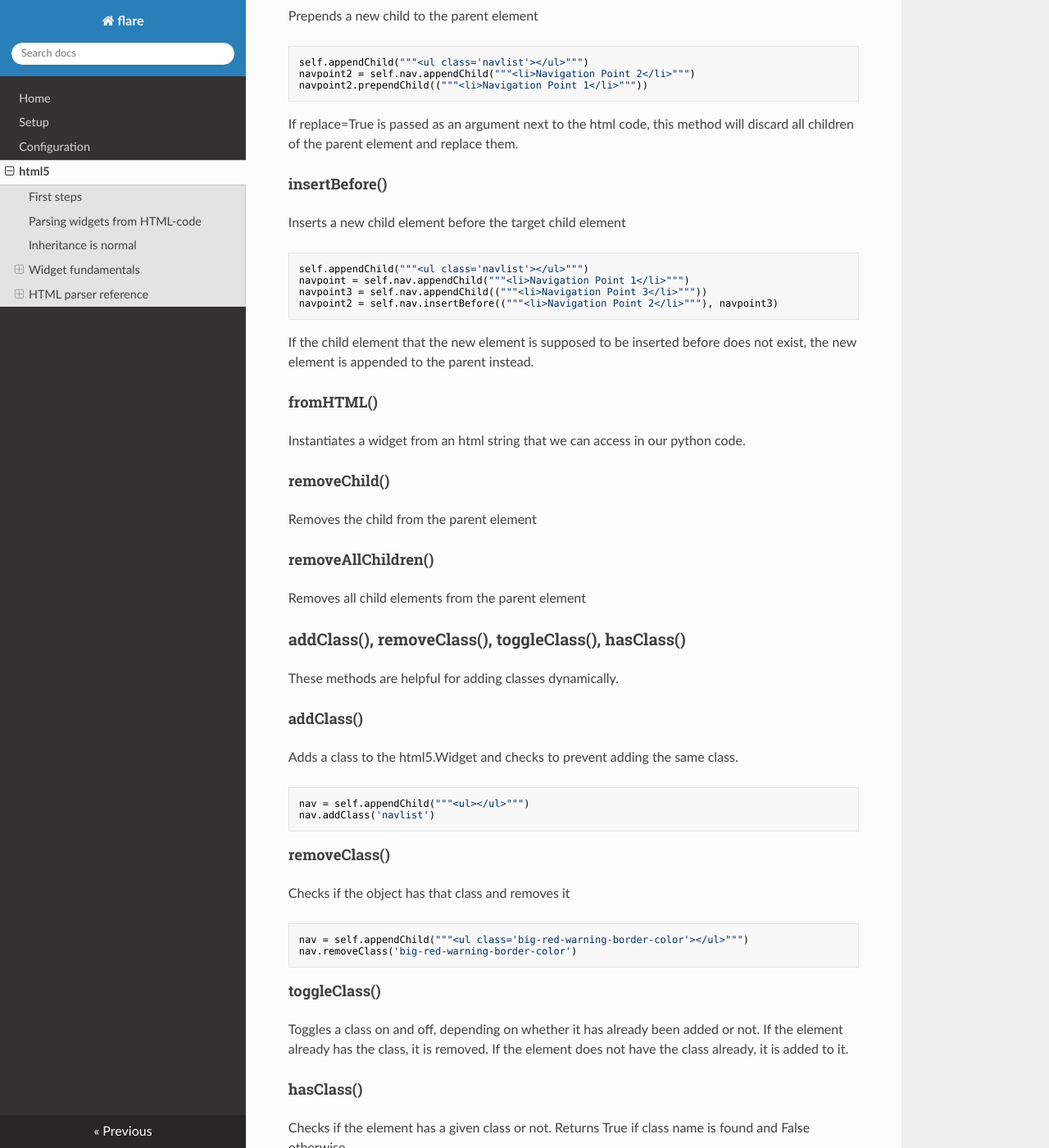
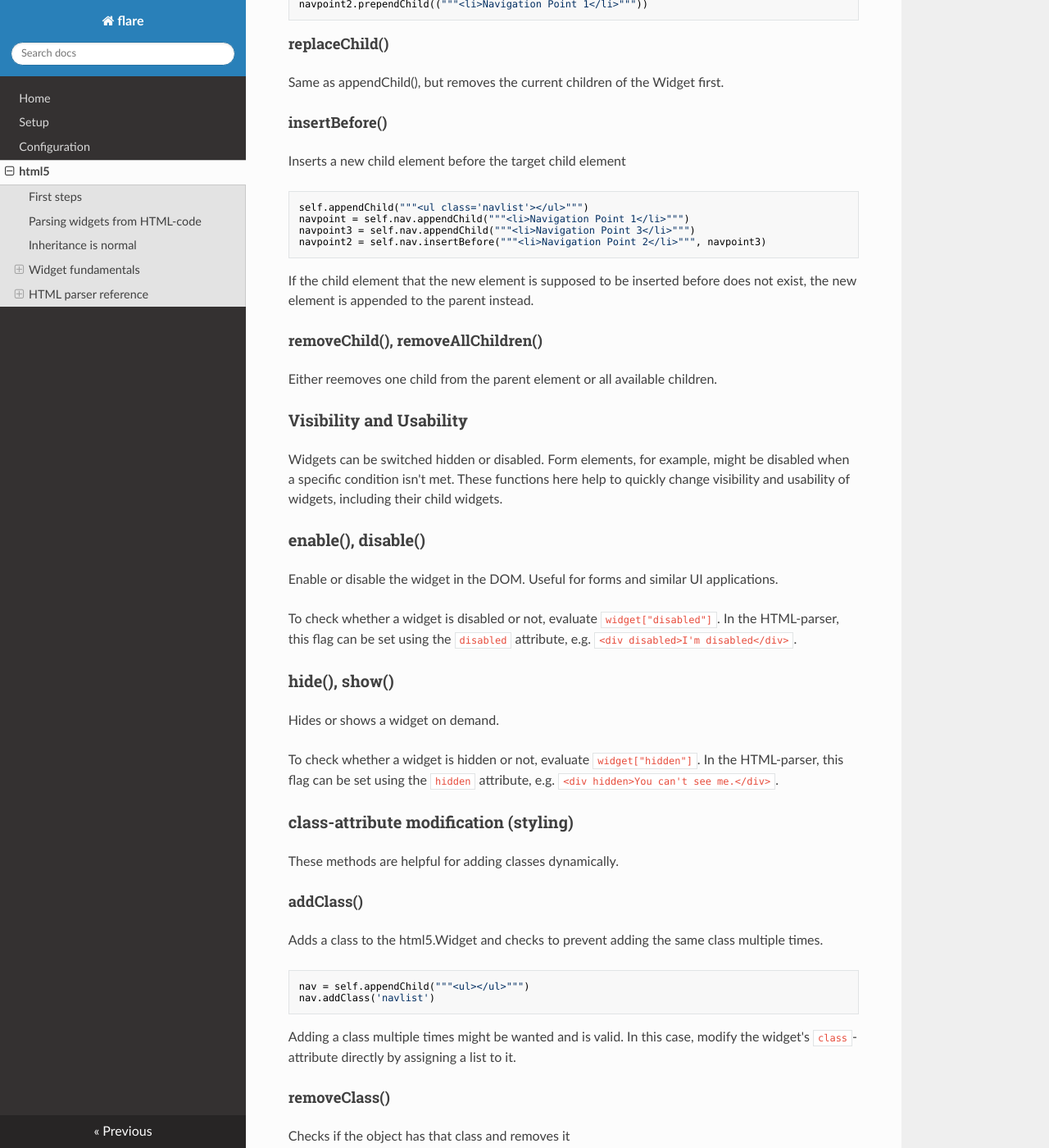
Before and after one commit to passion0714/python, an MkDocs documentation site: the page built from docs/html5.md, in a window 1280 px wide and 1400 px high, scrolled down 3490 px. Shown: the whole window at 82% size. Built offline with MkDocs 1.6.1, drawn with Linux system fonts in a browser that asks for light colours; nearby versions of some CDN libraries; some of the changed text lies outside the part shown.

Commit message:
Improving html5 doc

````diff
--- a/docs/html5.md
+++ b/docs/html5.md
@@ -61,7 +61,7 @@ ul.prependChild(html5.Li(1337 * 42))
 ul.appendChild("<li>me too</li>", html5.Li("and same as I"))
 ```
 
-The HTML parser can also do more: When component classes (any class that inherits directly from an html5.Widget, like `html5.Div` or so) are decorated with the [html5.tag](#html5.tag)-decorator, these are automatically made available in the HTML-parser for recognition.
+The HTML parser can also do more: When component classes (any class that inherits directly from html5.Widget, like html5.Div or so) are decorated with the [html5.tag](#html5.tag)-decorator, these are automatically made available in the HTML-parser for recognition.
 
 ## Inheritance is normal
 
@@ -108,10 +108,10 @@ Following sections describe the most widely used functions of the `html5.Widget`
 
 ### Constructor
 
-All Widgets in html5 share the same `__init__`-function, having the following signature:
+All widgets share the same `__init__`-function, having the following signature:
 
 ```python
-def Widget.__init__(self, *args, appendTo=None, style=None, **kwargs)
+def __init__(self, *args, appendTo=None, style=None, **kwargs)
 ```
 
 - `*args` are any positional arguments that are passed to `self.appendChild()`. These can be either other widgets or strings containing HTML-code. Non-container widgets like `html5.Br()` or `html5.Hr()` don't allow anything passed to this parameter, and throw an Exception.
@@ -119,57 +119,80 @@ def Widget.__init__(self, *args, appendTo=None, style=None, **kwargs)
 - `style` allows to specify CSS-classes which are added to the constructed widget using
 - `**kwargs` specifies any other parameters that are passed to `appendChild()`, like variables.
 
-### appendChild(), prependChild(), insertBefore(), fromHTML(), removeChild()
-These methods manipulate the DOM and it's html elements
+### Building
+
+These methods manipulate the DOM and it's nodes
 
 #### appendChild()
-Appends a new child to the parent element:
-```
+
+Appends another html5.Widget as child to the parent element:
+
+```python
 self.appendChild("""<ul class='navlist'></ul>""")
 self.nav.appendChild("""<li>Navigation Point 1</li>""")
 ```
-If replace=True is passed as an argument next to the html code, this method will discard all children of the parent element
-and replace them.
 
 #### prependChild()
+
 Prepends a new child to the parent element
-```
+```python
 self.appendChild("""<ul class='navlist'></ul>""")
 navpoint2 = self.nav.appendChild("""<li>Navigation Point 2</li>""")
 navpoint2.prependChild(("""<li>Navigation Point 1</li>"""))
 ```
-If replace=True is passed as an argument next to the html code, this method will discard all children of the parent element
-and replace them.
+
+#### replaceChild()
+
+Same as appendChild(), but removes the current children of the Widget first.
 
 #### insertBefore()
+
 Inserts a new child element before the target child element
-```
+
+```python
 self.appendChild("""<ul class='navlist'></ul>""")
 navpoint = self.nav.appendChild("""<li>Navigation Point 1</li>""")
-navpoint3 = self.nav.appendChild(("""<li>Navigation Point 3</li>"""))
-navpoint2 = self.nav.insertBefore(("""<li>Navigation Point 2</li>"""), navpoint3)
+navpoint3 = self.nav.appendChild("""<li>Navigation Point 3</li>""")
+navpoint2 = self.nav.insertBefore("""<li>Navigation Point 2</li>""", navpoint3)
 ```
+
 If the child element that the new element is supposed to be inserted before does not exist, the new element is appended to the parent instead.
 
-#### fromHTML()
-Instantiates a widget from an html string that we can access in our python code.
+#### removeChild(), removeAllChildren()
 
-#### removeChild()
-Removes the child from the parent element
+Either reemoves one child from the parent element or all available children.
 
-#### removeAllChildren()
-Removes all child elements from the parent element
 
-### addClass(), removeClass(), toggleClass(), hasClass()
+### Visibility and Usability
+
+Widgets can be switched hidden or disabled. Form elements, for example, might be disabled when a specific condition isn't met. These functions here help to quickly change visibility and usability of widgets, including their child widgets.
+
+### enable(), disable()
+
+Enable or disable the widget in the DOM. Useful for forms and similar UI applications.
+
+To check whether a widget is disabled or not, evaluate `widget["disabled"]`. In the HTML-parser, this flag can be set using the `disabled` attribute, e.g. `<div disabled>I'm disabled</div>`.
+
+### hide(), show()
+
+Hides or shows a widget on demand.
+
+To check whether a widget is hidden or not, evaluate `widget["hidden"]`. In the HTML-parser, this flag can be set using the `hidden` attribute, e.g. `<div hidden>You can't see me.</div>`.
+
+
+### class-attribute modification (styling)
+
 These methods are helpful for adding classes dynamically.
 
 #### addClass()
 
-Adds a class to the html5.Widget and checks to prevent adding the same class.
+Adds a class to the html5.Widget and checks to prevent adding the same class multiple times.
 ```
 nav = self.appendChild("""<ul></ul>""")
 nav.addClass('navlist')
 ```
+
+Adding a class multiple times might be wanted and is valid. In this case, modify the widget's `class`-attribute directly by assigning a list to it.
 
 #### removeClass()
 
@@ -181,8 +204,8 @@ nav.removeClass('big-red-warning-border-color')
 
 #### toggleClass()
 
-Toggles a class on and off, depending on whether it has already been added or not.
-If the element already has the class, it is removed. If the element does not have the class already, it is added to it.
+Toggles a class *on* or *off*, depending on whether it has the specified class already or not.
+
 
 #### hasClass()
 
@@ -193,12 +216,6 @@ if nav.hasClass('big-red-warning-border-color'):
     print("Help! There is a big red border around this element! Remove the class so we can feel safe again")
 ```
 
-### enable(), disable()
-These methods will enable or disable an element in the DOM. Useful for forms and similar UI applications.
-
-### hide(), show()
-Will hide or show and element on demand. This is done by adding the hidden attribute to the element or removing it accordingly.
-
 ### Event handling
 
 todo
@@ -208,7 +225,8 @@ todo
 
 ### Conditional rendering
 
-For conditional rendering, the attributes `flare-if`, `flare-elif` and `flare-else` can be used on all tags for conditional rendering. This allows for any simple Python expression that evaluates to True.
+The attributes `flare-if`, `flare-elif` and `flare-else` can be used on all tags for conditional rendering.
+This allows for any simple Python expression that evaluates to True or any computed non-boolean value representing True.
 
 ```python
 html5.Body().appendChild("""
@@ -221,7 +239,7 @@ html5.Body().appendChild("""
 """, i=50, j=151)
 ```
 
-As variables, any `kwargs`-arguments given to `html5.fromHTML()` (or related functions) can be involved inside the evaluation.
+As variables, any *kwargs*-arguments given to html5.fromHTML() (or related functions) can be involved inside the evaluation.
 
 ### Widget configuration
 
@@ -241,7 +259,7 @@ Renders HTML-code or compiled HTML-code (HtmlAst).
 
 ### @html5.tag
 
-Decorator to register a sub-class of `html5.Widget` either under its class-name or an associated tag-name.
+Decorator to register a sub-class of `html5.Widget` either under its class-name, or an associated tag-name.
 
 Examples:
 ```python
````
Also changed, not shown: other parts of docs/html5.md (+1 -1 lines).
